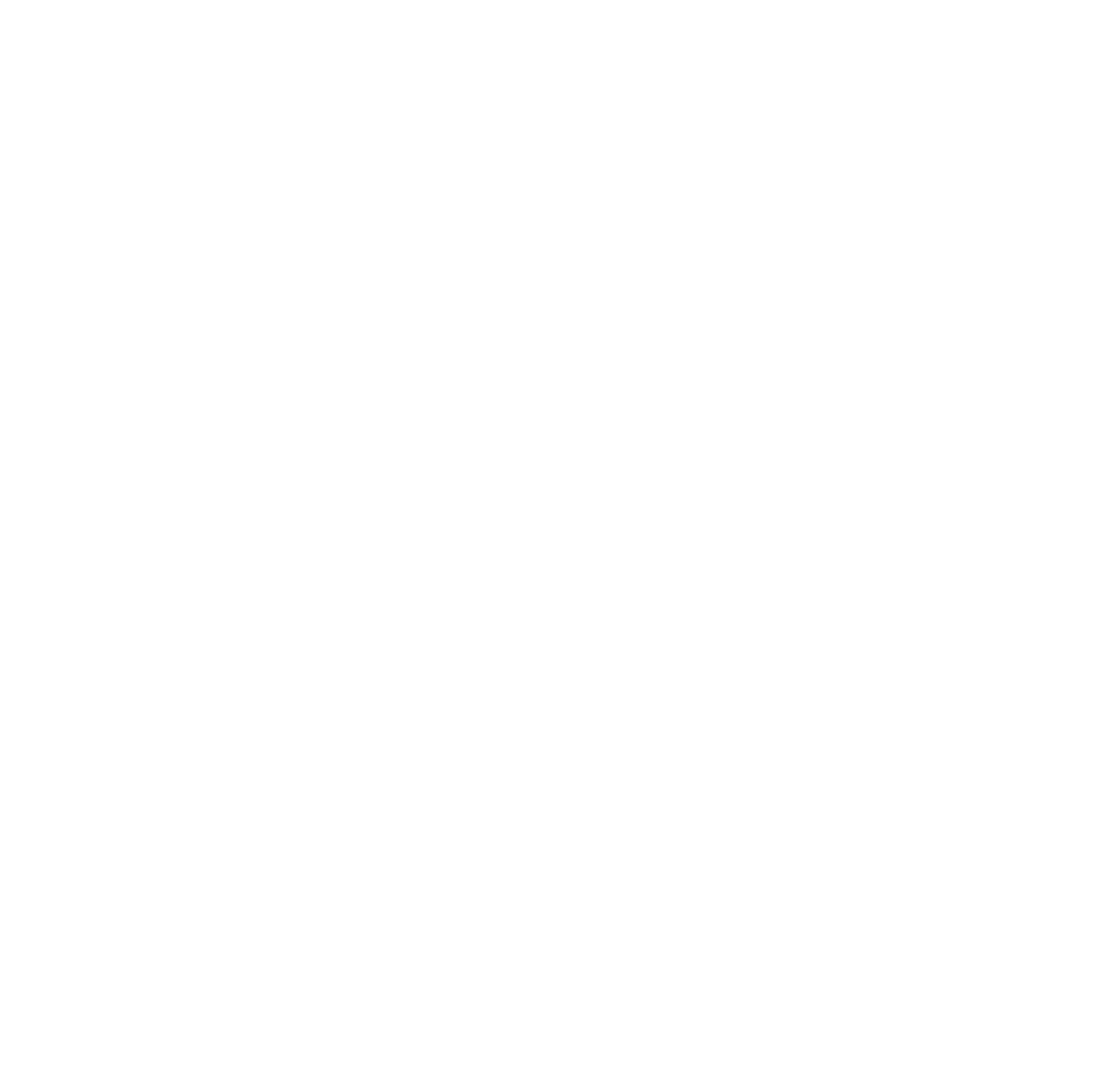
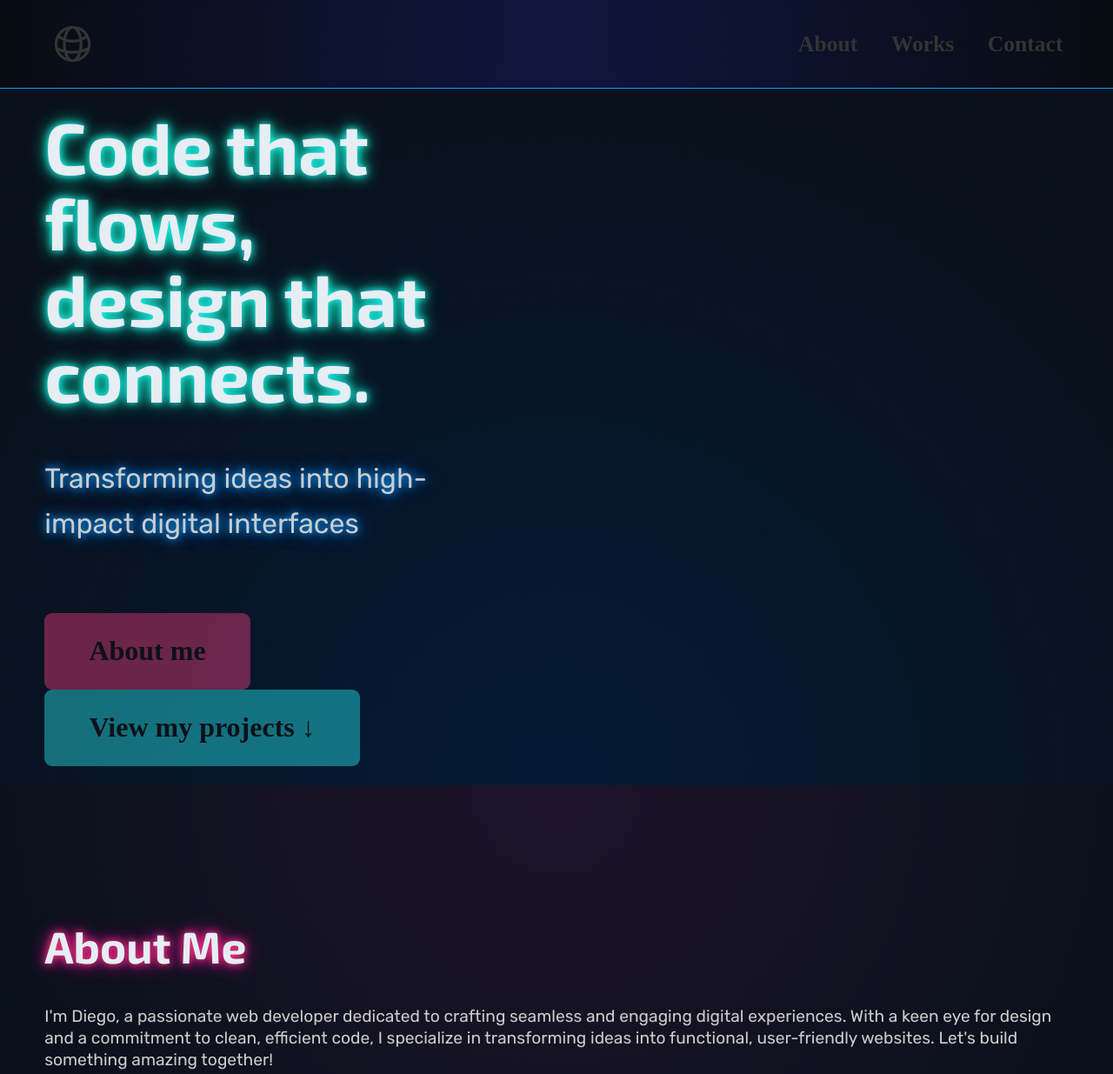
Before and after one commit to Gante1802/Portafolio-Project1, a plain HTML site: page index.html in a window 1280 px wide. Shown: the whole page at 87% size. Before the commit the page ends 800 px from the top, so only its background shows below. Drawn offline with Linux system fonts and the light colour scheme.

Commit message:
Portafolio

```diff
--- a/index.html
+++ b/index.html
@@ -1,9 +1,74 @@
 <!DOCTYPE html>
-<html lang="english">
-  <head>
-    <title>Portafolio</title>
-  </head>
-  <body>
+<html lang="en">
 
-  </body>
+<head>
+  <meta charset="UTF-8">
+  <meta name="viewport" content="width=device-width, initial-scale=1.0">
+  <!--Exo2 -->
+  <link href="https://fonts.googleapis.com/css2?family=Exo+2:wght@400;600;700&display=swap" rel="stylesheet">
+  <!--Work-->
+  <link href="https://fonts.googleapis.com/css2?family=Rubik:wght@400;600&display=swap" rel="stylesheet">
+
+
+  <link rel="stylesheet" href="styles/general.css">
+  <link rel="stylesheet" href="styles/styles.css">
+  <title>Diego's Portafolio</title>
+
+</head>
+
+<body>
+  <!------------Header------------>
+  <header class="header">
+    <svg xmlns="http://www.w3.org/2000/svg" fill="none" viewBox="0 0 24 24" stroke-width="1.5" stroke="currentColor"
+      class="logo">
+      <path stroke-linecap="round" stroke-linejoin="round"
+        d="M12 21a9.004 9.004 0 0 0 8.716-6.747M12 21a9.004 9.004 0 0 1-8.716-6.747M12 21c2.485 0 4.5-4.03 4.5-9S14.485 3 12 3m0 18c-2.485 0-4.5-4.03-4.5-9S9.515 3 12 3m0 0a8.997 8.997 0 0 1 7.843 4.582M12 3a8.997 8.997 0 0 0-7.843 4.582m15.686 0A11.953 11.953 0 0 1 12 10.5c-2.998 0-5.74-1.1-7.843-2.918m15.686 0A8.959 8.959 0 0 1 21 12c0 .778-.099 1.533-.284 2.253m0 0A17.919 17.919 0 0 1 12 16.5c-3.162 0-6.133-.815-8.716-2.247m0 0A9.015 9.015 0 0 1 3 12c0-1.605.42-3.113 1.157-4.418" />
+    </svg>
+
+
+    <nav class="main-nav">
+      <ul class="main-nav-list">
+        <li><a class="main-nav-link" href="#">About</a></li>
+        <li><a class="main-nav-link" href="#">Works</a></li>
+        <li><a class="main-nav-link" href="#">Contact</a></li>
+      </ul>
+    </nav>
+  </header>
+  <!------------Header End------------>
+
+  <main>
+    <!------------Hero Section------------>
+    <section class="section-hero">
+      <div class="hero">
+        <div class="hero-text-box ">
+          <h1 class="heading-primary glow-blue">
+            Code that flows, design that connects.
+          </h1>
+          <p class="description hero-description glow-darkblue">
+            Transforming ideas into high-impact digital interfaces
+          </p>
+          <a href="#" class="btn btn--full margin-right-smt">About me</a>
+          <a href="#" class="btn btn--outline">View my projects &darr;</a>
+        </div>
+      </div>
+    </section>
+    <!------------Hero Section End------------>
+
+    <!----------------About Section-------------->
+    <section class="about-section">
+      <div class="about-text">
+        <h2 class="heading-secondary glow-pink">About Me</h2>
+        <p class="description about-description">
+          I'm Diego, a passionate web developer dedicated to crafting seamless and engaging digital experiences. With a
+          keen eye for design and a commitment to clean, efficient code, I specialize in transforming ideas into
+          functional, user-friendly websites. Let's build something amazing together!
+        </p>
+      </div>
+    </section>
+
+    <!------------About Section End-------------->
+  </main>
+
+</body>
+
 </html>
--- /dev/null
+++ b/styles/general.css
@@ -0,0 +1,93 @@
+* {
+  margin: 0;
+  padding: 0;
+  box-sizing: border-box;
+}
+
+body {
+  background-color: #040f20;
+  color: #E6EDF3;
+}
+
+.description {
+  margin-top: 1.6rem;
+  margin-bottom: 4.8rem;
+  font-family: 'rubik', sans-serif;
+  color: #CCCCCC;
+}
+
+.heading-primary {
+  font-family: 'Exo 2';
+  font-size: 5.2rem;
+  font-weight: 700;
+  line-height: 1.05;
+  letter-spacing: -0.5px;
+  margin-bottom: 3.2rem;
+}
+
+.heading-secondary {
+  font-family: 'Exo 2';
+  font-size: 3.2rem;
+  font-weight: 700;
+  line-height: 1.2;
+  margin-bottom: 2.4rem;
+}
+
+.btn:link,
+.btn:visited {
+  display: inline-block;
+  padding: 1.6rem 3.2rem;
+  font-size: 2rem;
+  text-decoration: none;
+  border-radius: 9px;
+  cursor: pointer;
+}
+
+.btn--full:link,
+.btn--full:visited {
+  background: rgba(255, 64, 128, 0.4);
+  border: none;
+  color: #0D1117;
+  font-weight: 600;
+  transition: all 0.2s ease;
+
+}
+
+.btn--full:hover,
+.btn--full:active {
+  background: #FF4081;
+  box-shadow: 0 0 20px #FF00A8;
+  transform: scale(1.05);
+  filter: brightness(1.3);
+}
+
+.btn--outline:link,
+.btn--outline:visited {
+  background: rgba(42, 251, 255, 0.4);
+  border: none;
+  color: #0D1117;
+  font-weight: 600;
+  transition: all 0.2s ease;
+
+}
+
+.btn--outline:hover,
+.btn--outline:active {
+  background: #2AFCFF;
+  box-shadow: 0 0 20px #00FFC6;
+  transform: scale(1.05);
+  filter: brightness(1.3);
+
+}
+
+.glow-blue {
+  text-shadow: 0 0 10px #2AFCFF, 0 0 20px #00FFC6
+}
+
+.glow-darkblue {
+  text-shadow: 0 0 10px #009FFD, 0 0 20px #007BFF
+}
+
+.glow-pink {
+  text-shadow: 0 0 10px #FF4081, 0 0 20px #FF00A8
+}
--- /dev/null
+++ b/styles/styles.css
@@ -0,0 +1,95 @@
+/*****************HeADER Section**********/
+.logo {
+  width: 3.2rem;
+  height: 3.2rem;
+  color: #333;
+  transition: all 0.2s ease;
+}
+
+.logo:hover,
+.logo:active {
+  color: #FF4081;
+  filter: brightness(1.3);
+  filter: drop-shadow(0 0 10px #FF00A8) drop-shadow(0 0 20px #FF4081);
+
+}
+
+.header {
+  display: flex;
+  justify-content: space-between;
+  align-items: center;
+  height: 6.4rem;
+  padding: 0 3.6rem;
+  position: sticky;
+  top: 0;
+  z-index: 50;
+
+  background: linear-gradient(90deg, rgb(10, 10, 10, 0.6) 0%, rgb(27, 26, 85, 0.6) 50%, rgb(10, 10, 10, 0.6) 100%);
+  border-bottom: 1px solid #009FFD;
+  backdrop-filter: blur(6px);
+
+}
+
+.main-nav-list {
+  list-style: none;
+  display: flex;
+  gap: 2.4rem;
+}
+
+.main-nav-link:link,
+.main-nav-link:visited {
+  text-decoration: none;
+  color: #333;
+  font-weight: 700;
+  font-size: 1.6rem;
+  transition: all 0.2s ease;
+}
+
+.main-nav-link:hover,
+.main-nav-link:active {
+  color: #FF4081;
+  text-shadow: 0 0 25px #FF00A8, 0 0 20px #FF4081;
+  filter: brightness(1.3);
+}
+
+
+
+
+
+/****************************************/
+/*************Hero Section***************/
+
+.section-hero {
+  padding: 0 auto;
+}
+
+.hero {
+  max-width: 143rem;
+  margin: 0 auto;
+  gap: 9.6rem;
+  padding: 1.4rem 3.2rem;
+  display: grid;
+  grid-template-columns: 1fr 1fr;
+  align-items: center;
+  background: radial-gradient(circle at 50% 100%, rgba(0, 127, 255, 0.1), rgb(13, 17, 23, 0.6) 80%);
+
+}
+
+
+
+.hero-description {
+  font-size: 2rem;
+  line-height: 1.6;
+}
+
+/*********About Section**********/
+
+.about-section {
+  padding: 9.6rem 3.2rem;
+  background: radial-gradient(circle at 50% 0%, rgba(255, 64, 129, 0.1), rgb(13, 17, 23, 0.6) 80%);
+}
+
+.about-description {
+  font-size: 1.2rem;
+  line-height: 1.3;
+}
```
Also changed, not shown: Content.txt (added), img/logo-web-component.svg (added).
